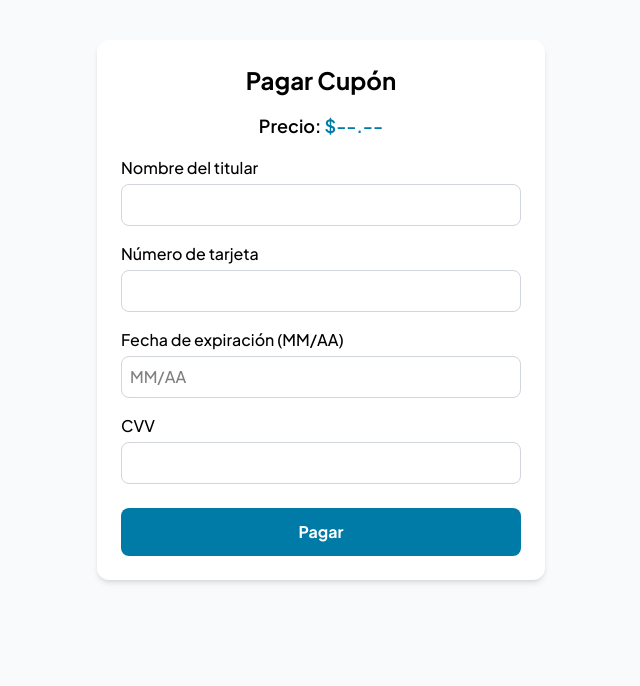
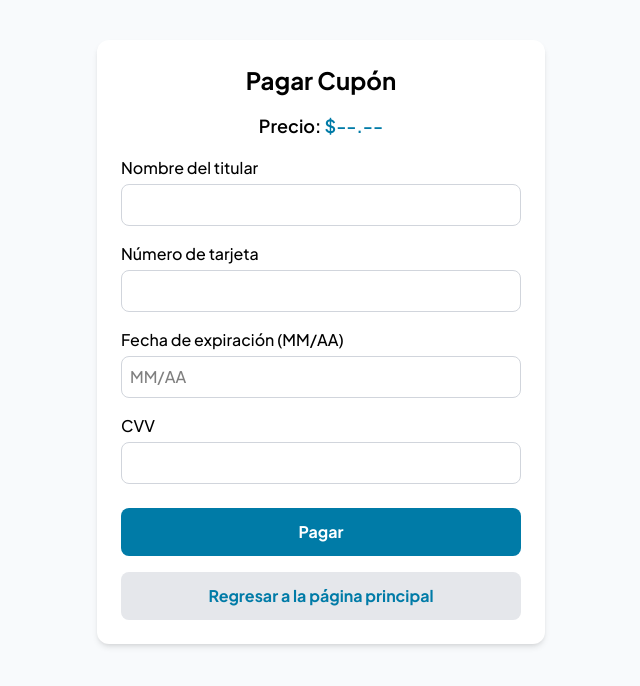
Before and after one commit to ndiaznuila13/SivarCuponera, a React (Vite) app: page /pago-cupon in a window 1280 px wide. Shown: the top 686 px of the page, without its empty margins (319-959 px from the left). Built offline with nearby package versions, Linux system fonts and the light colour scheme; no server answers.

Commit message:
boton de regreso en pago

```diff
--- a/src/pages/PagoCupon.jsx
+++ b/src/pages/PagoCupon.jsx
@@ -1,5 +1,6 @@
 import React, { useState } from 'react';
 import { useLocation } from 'react-router-dom';
+import { useNavigate } from 'react-router-dom';
 
 function getPrecioFromQuery(search) {
   const params = new URLSearchParams(search);
@@ -10,6 +11,7 @@ const PagoCupon = () => {
   const [success, setSuccess] = useState(false);
   const location = useLocation();
   const precio = getPrecioFromQuery(location.search);
+  const navigate = useNavigate();
 
   const handleSubmit = (e) => {
     e.preventDefault();
@@ -40,6 +42,12 @@ const PagoCupon = () => {
         <button type="submit" className="w-full mt-2 py-3 bg-primary text-white font-bold rounded-lg hover:bg-blue-700 transition-colors">Pagar</button>
         {success && <div className="mt-4 text-green-600 font-bold text-center">Pago realizado correctamente.</div>}
       </form>
+      <button
+        className="w-full mt-4 py-3 bg-gray-200 text-primary font-bold rounded-lg hover:bg-gray-300 transition-colors"
+        onClick={() => navigate('/')}
+      >
+        Regresar a la página principal
+      </button>
     </div>
   );
 };
```
